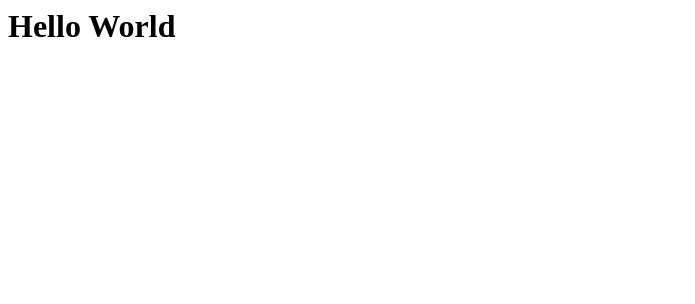
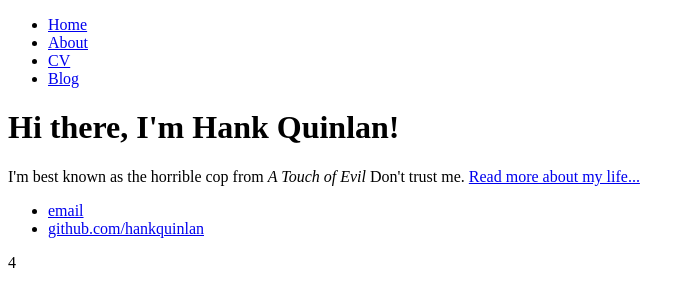
Before and after one commit to theknoosh/theknoosh.github.io, a plain HTML site: page index.html in a window 1280 px wide. Shown: the whole page, without its empty margins (0-695 px from the left). Drawn offline with Linux system fonts and the light colour scheme.

Commit message:
Updated index.html

```diff
--- a/index.html
+++ b/index.html
@@ -1 +1,29 @@
-<h1>Hello World</h1>
+<!DOCTYPE html>
+<html>
+	<head>
+		<title>Hank Quinlan, Horrible Cop</title>
+	</head>
+	<body>
+		<nav>
+    		<ul>
+        		<li><a href="/">Home</a></li>
+	        	<li><a href="/about">About</a></li>
+        		<li><a href="/cv">CV</a></li>
+        		<li><a href="/blog">Blog</a></li>
+    		</ul>
+		</nav>
+		<div class="container">
+    		<div class="blurb">
+        		<h1>Hi there, I'm Hank Quinlan!</h1>
+				<p>I'm best known as the horrible cop from <em>A Touch of Evil</em> Don't trust me. <a href="/about">Read more about my life...</a></p>
+    		</div><!-- /.blurb -->
+		</div><!-- /.container -->
+		<footer>
+    		<ul>
+        		<li><a href="mailto:hankquinlanhub@gmail.com">email</a></li>
+        		<li><a href="https://github.com/hankquinlan">github.com/hankquinlan</a></li>
+			</ul>
+		</footer>
+	</body>
+</html>
+4
```
